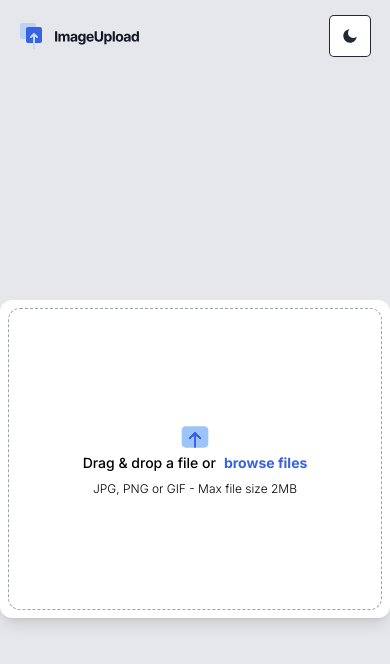
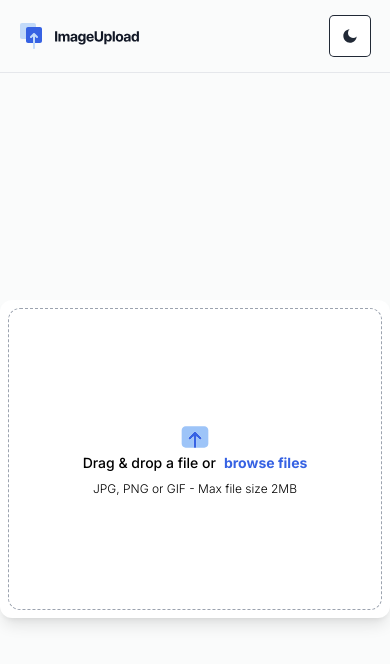
Before and after one commit to brayanpesantes/practicing-in-devchallenge, a Next.js app: page /image-uploader in a window 390 px wide. Shown: the top 664 px of the page. Built offline with nearby package versions, Linux system fonts and the light colour scheme; no server answers.

Commit message:
upgrade responsive and colors

```diff
--- a/app/image-uploader/page.tsx
+++ b/app/image-uploader/page.tsx
@@ -1,8 +1,8 @@
 "use client";
+import cn from "@/utils/cn";
 import { useState } from "react";
 import ImageUploader from "./components/ImageUploader";
 import Navbar from "./components/Navbar";
-import cn from "@/utils/cn";
 
 export default function ImageLoaderPage() {
   const [theme, setTheme] = useState<boolean>(false);
@@ -12,7 +12,7 @@ export default function ImageLoaderPage() {
   return (
     <div
       className={cn(
-        "max-w-screen-xl min-h-screen mx-auto dark:bg-[#121826] bg-[#E5E7EB] font-inter",
+        "max-w-screen-xl min-h-screen mx-auto dark:bg-[#121826] bg-[#F9FAFBCC] font-inter",
         {
           dark: theme,
         }
```
